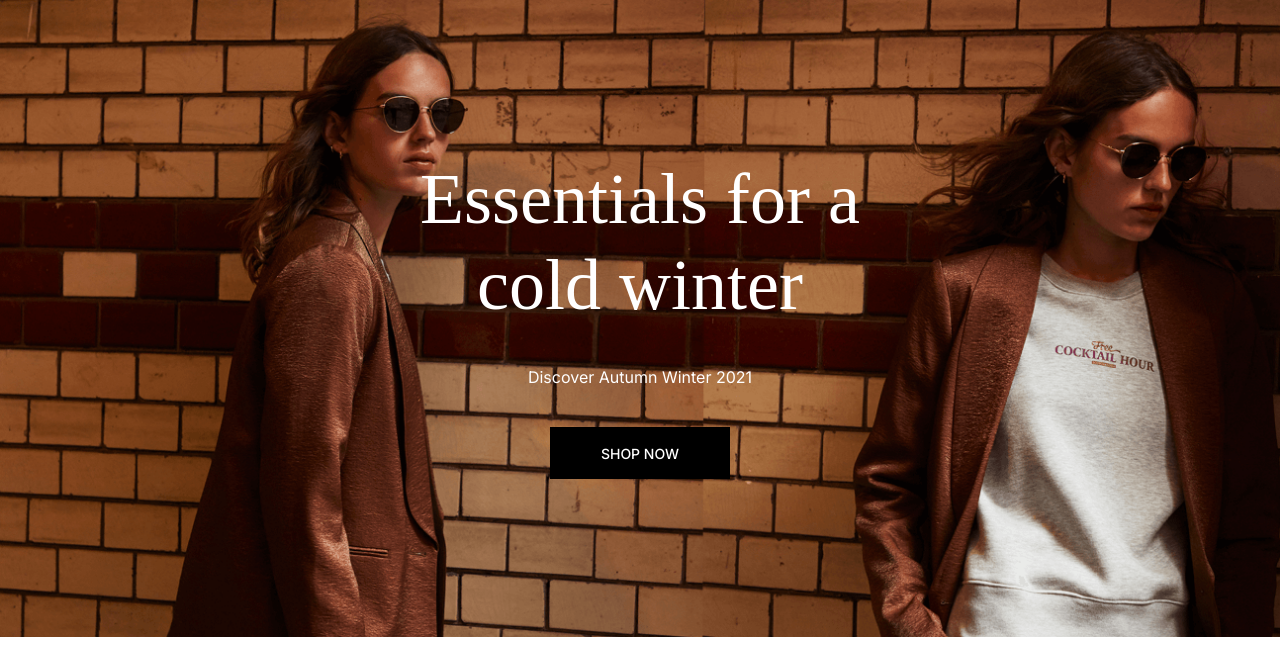
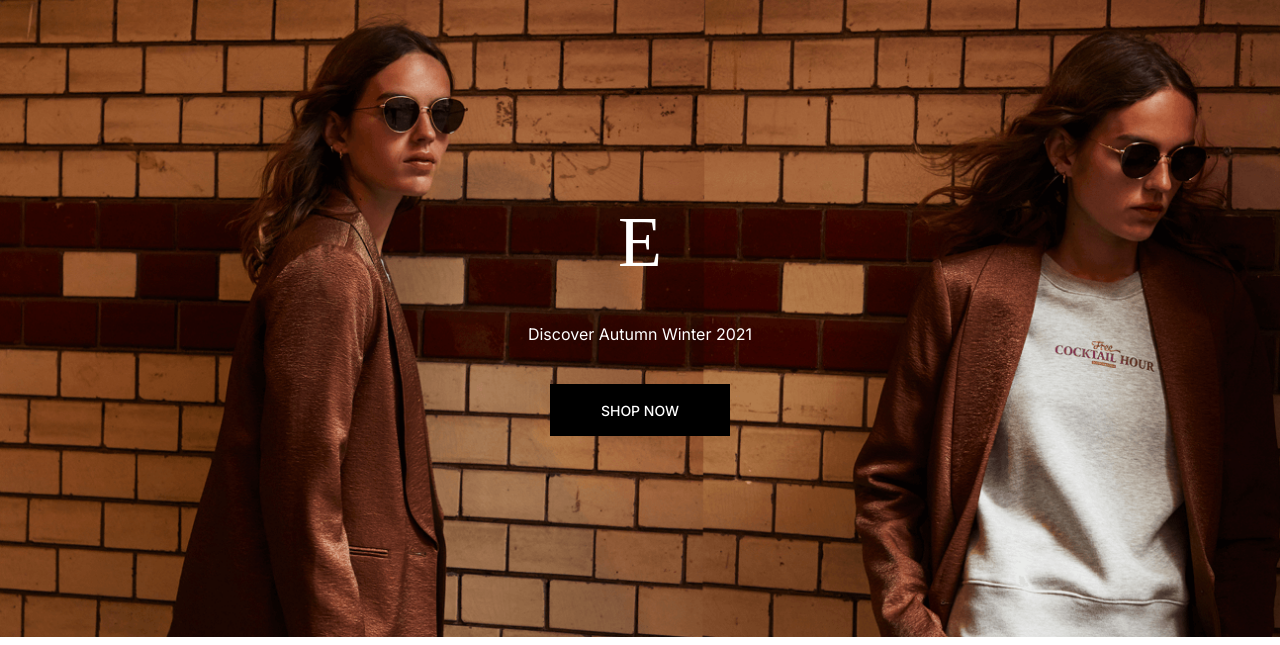
Before and after one commit to Haungeli101/us, a Gatsby site: page / in a window 1280 px wide. Shown: the part 155-800 px from the top of the page. Built offline with nearby package versions, Linux system fonts and the light colour scheme; Gatsby itself is replaced by a stand-in of ours; a web font is replaced by a local one.

Commit message:
Update index.js

```diff
--- a/src/pages/index.js
+++ b/src/pages/index.js
@@ -30,7 +30,7 @@ const IndexPage = () => {
       <Hero
         maxWidth={'500px'}
         image={'/banner1.png'}
-        title={'Essentials for a cold winter'}
+        title={'E'}
         subtitle={'Discover Autumn Winter 2021'}
         ctaText={'shop now'}
         ctaAction={goToShop}
```
